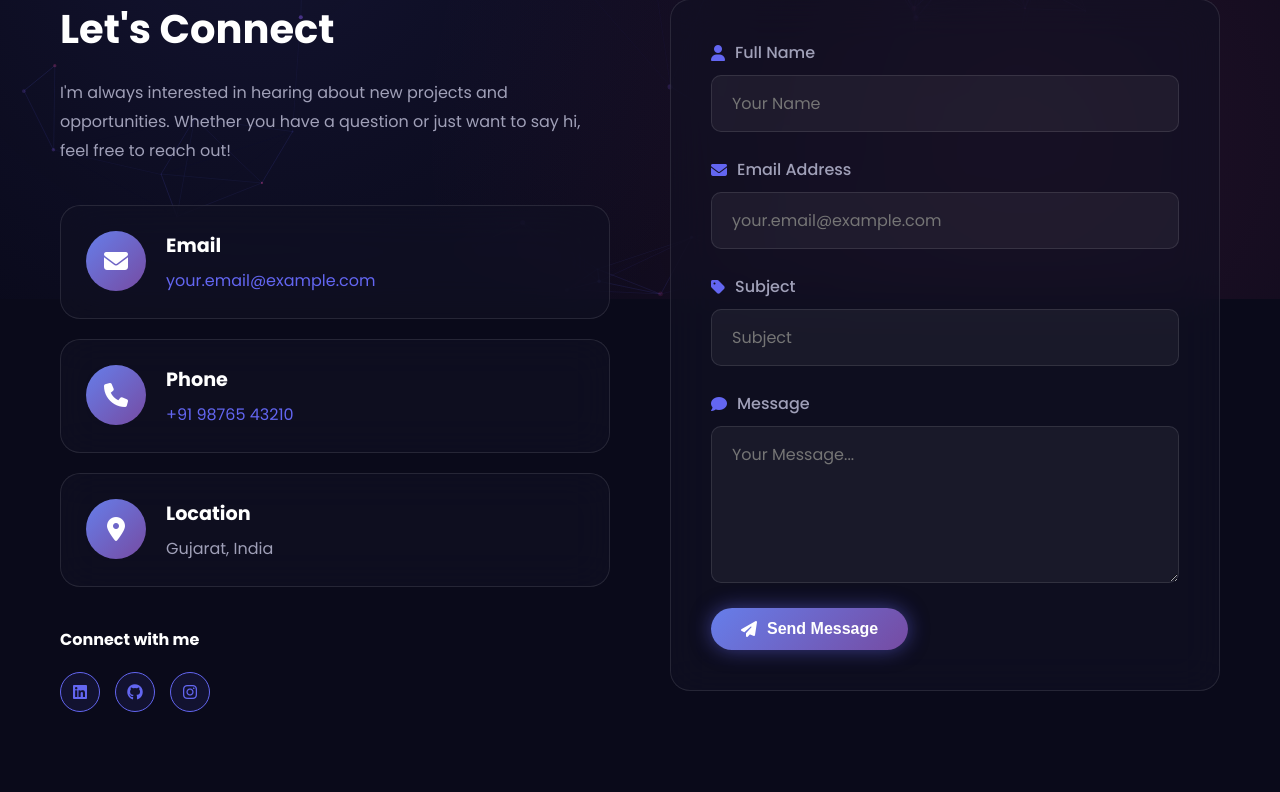
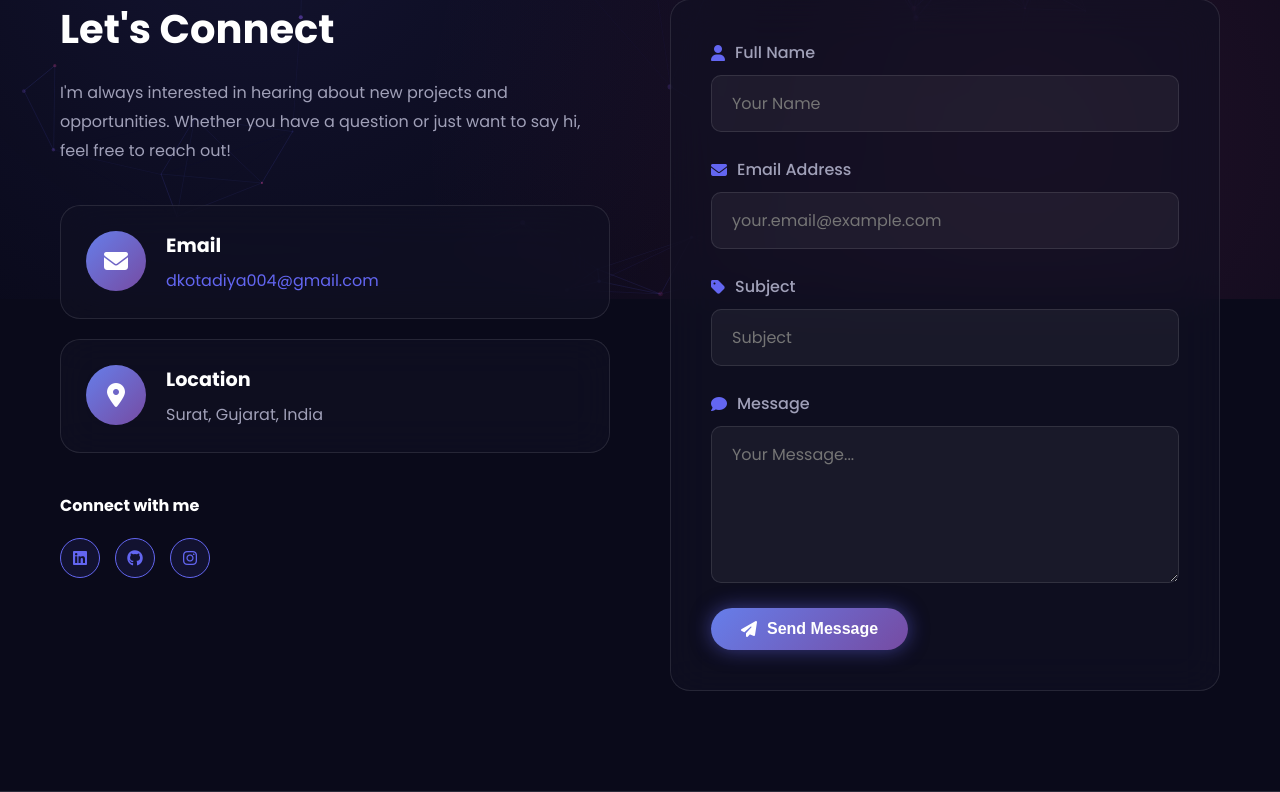
Before and after one commit to dkotadiya018/Portfolio, a Django app: page /contact/ in a window 1280 px wide. Shown: the part 501-1293 px from the top of the page. Run offline with Django 5.2, Linux system fonts and the light colour scheme.

Commit message:
My updates after pulling

```diff
--- a/portfolio/templates/portfolio/contact.html
+++ b/portfolio/templates/portfolio/contact.html
@@ -23,19 +23,10 @@
                         </div>
                         <div class="method-details">
                             <h4>Email</h4>
-                            <a href="mailto:your.email@example.com">your.email@example.com</a>
+                            <a href="mailto:dkotadiya004@gmail.com">dkotadiya004@gmail.com</a>
                         </div>
                     </div>
 
-                    <div class="contact-method glass-effect">
-                        <div class="method-icon">
-                            <i class="fas fa-phone"></i>
-                        </div>
-                        <div class="method-details">
-                            <h4>Phone</h4>
-                            <a href="tel:+919876543210">+91 98765 43210</a>
-                        </div>
-                    </div>
 
                     <div class="contact-method glass-effect">
                         <div class="method-icon">
@@ -43,7 +34,7 @@
                         </div>
                         <div class="method-details">
                             <h4>Location</h4>
-                            <p>Gujarat, India</p>
+                            <p>Surat, Gujarat, India</p>
                         </div>
                     </div>
                 </div>
--- a/portfolio/templates/portfolio/home.html
+++ b/portfolio/templates/portfolio/home.html
@@ -28,12 +28,6 @@
         <div class="hero-image" data-aos="fade-left">
             <div class="image-container glow-box">
                 <img src="../../static/portfolio/images/DK04_Prl.jpg" alt="Dhruv Kotadiya">
-                <div class="floating-icons">
-                    <i class="fab fa-python floating-icon"></i>
-                    <i class="fab fa-react floating-icon"></i>
-                    <i class="fab fa-django floating-icon"></i>
-                    <i class="fab fa-js floating-icon"></i>
-                </div>
             </div>
         </div>
     </div>
```
Also changed, not shown: db.sqlite3, portfolio/static/portfolio/css/style.css (line endings or trailing spaces), portfolio/static/portfolio/js/main.js (line endings or trailing spaces), portfolio/templates/portfolio/projects.html (line endings or trailing spaces).
